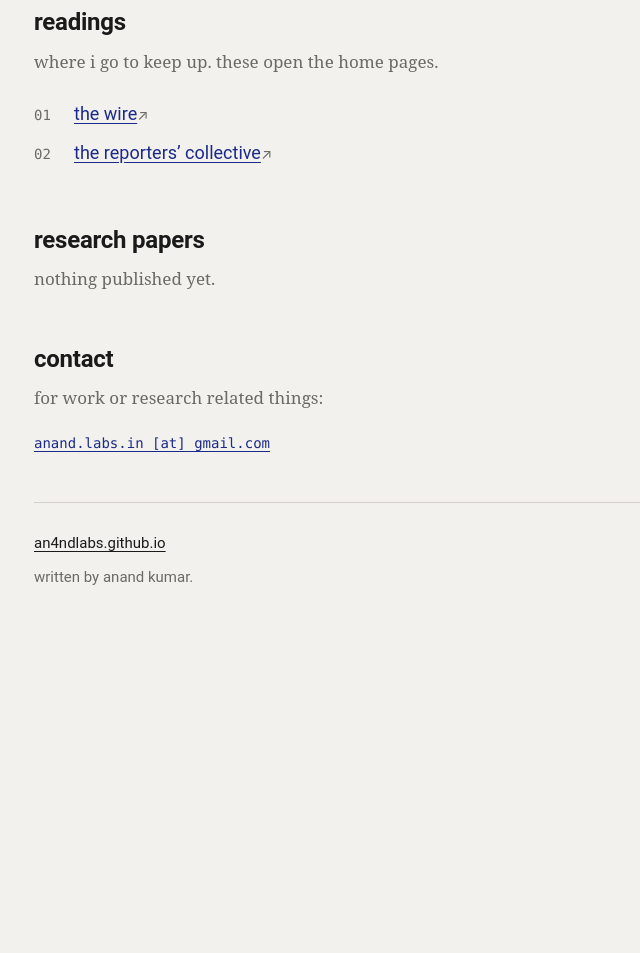
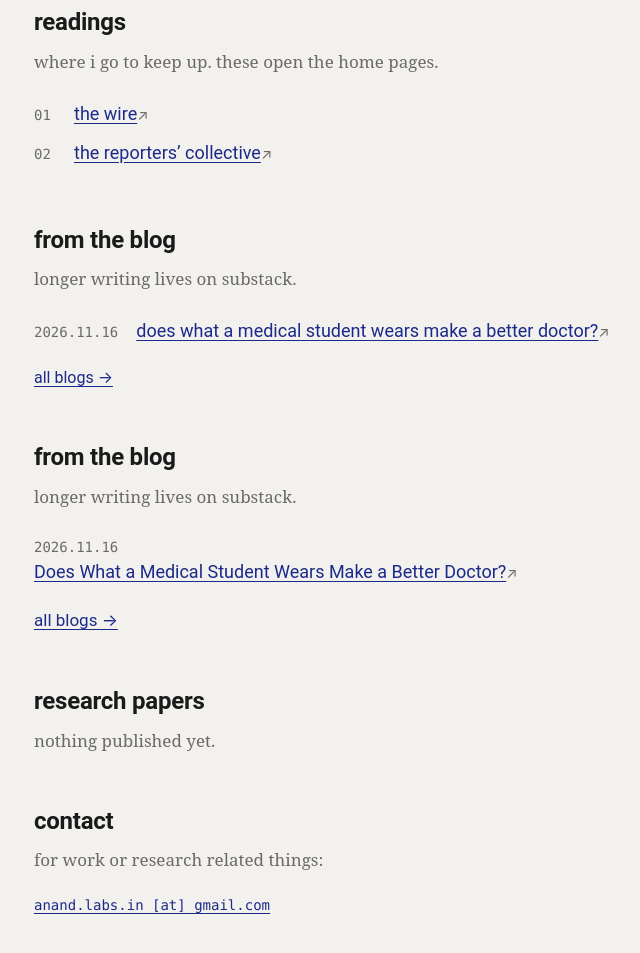
Before and after one commit to an4ndlabs/an4ndlabs.github.io, a plain HTML site: page index.html in a window 1280 px wide. Shown: the part 591-1544 px from the top of the page, without its empty margins (296-936 px from the left). Before the commit the page ends 1238 px from the top, so only its background shows below. Drawn offline with Linux system fonts and the light colour scheme.

Commit message:
Add blog section with recent post and styles
Added a new blog section with a post link and updated styles.

```diff
--- a/index.html
+++ b/index.html
@@ -76,6 +76,15 @@
     line-height: 1;
     padding-right: 4px;
   }
+  .post-row { display: block; padding: 6px 0 10px; }
+  .post-row .date {
+    display: block;
+    font-family: ui-monospace, Menlo, Consolas, monospace;
+    font-size: 14px;
+    color: var(--muted);
+  }
+  .post-row .t { font-size: 18px; }
+  .more { display: inline-block; margin-top: 10px; font-size: 17px; }
   footer { font-size: 15px; color: var(--muted); }
   footer .name { color: var(--text); text-decoration: underline; text-underline-offset: 3px; }
   footer p { margin: 0 0 10px; }
@@ -113,6 +122,25 @@
   </section>
 
   <section>
+    <h2>from the blog</h2>
+    <p class="note">longer writing lives on substack.</p>
+    <ol>
+      <li><span class="n">2026.11.16</span><a class="out" href="https://an4nd.substack.com/p/does-what-a-medical-student-wears" target="_blank" rel="noopener">does what a medical student wears make a better doctor?</a></li>
+    </ol>
+    <p style="margin-top:14px"><a href="/blog.html">all blogs &rarr;</a></p>
+  </section>
+
+  <section>
+    <h2>from the blog</h2>
+    <p class="note">longer writing lives on substack.</p>
+    <div class="post-row">
+      <span class="date">2026.11.16</span>
+      <a class="out t" href="https://an4nd.substack.com/p/does-what-a-medical-student-wears" target="_blank" rel="noopener">Does What a Medical Student Wears Make a Better Doctor?</a>
+    </div>
+    <a class="more" href="blog/">all blogs &rarr;</a>
+  </section>
+
+  <section>
     <h2>research papers</h2>
     <p class="note">nothing published yet.</p>
   </section>
```
